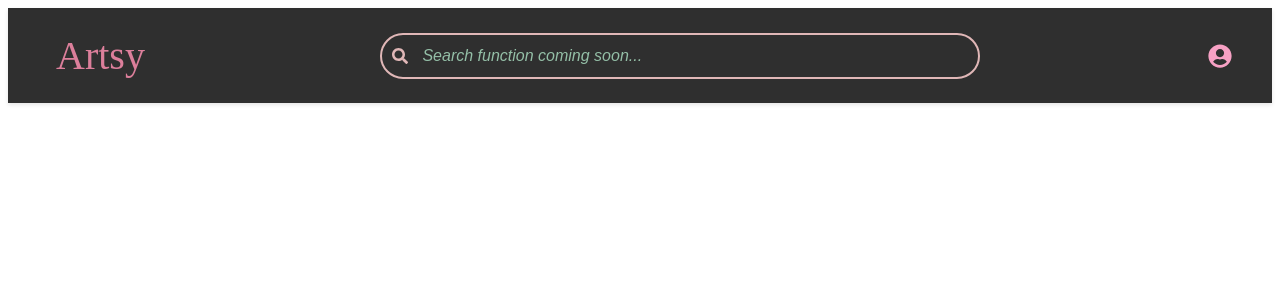
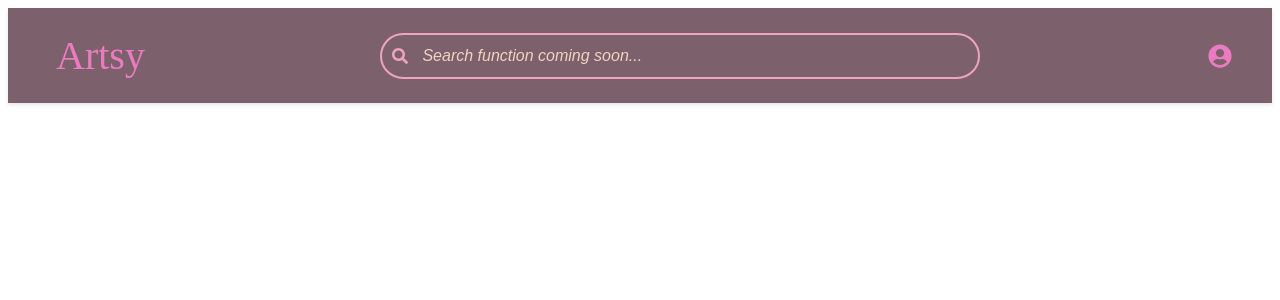
Before and after one commit to AnastasiiaMuzh/Project_Artsy, a React (Vite) app in the folder react-vite/: page / in a window 1280 px wide. Shown: the top 300 px of the page. Built offline with nearby package versions, Linux system fonts and the light colour scheme; no server answers.

Commit message:
color choice 5

```diff
--- a/react-vite/src/components/Navigation/Navigation.css
+++ b/react-vite/src/components/Navigation/Navigation.css
@@ -8,7 +8,7 @@
 }
 
 .nav-container {
-  background-color: #2f2f2f;
+  background-color: #7c606b;
   box-shadow: 0 2px 4px rgba(0,0,0,0.1);
 }
 
@@ -30,7 +30,7 @@
 
 .nav-link {
   text-decoration: none;
-  color: #dc7f9b;
+  color: #eb7bc0;
   padding: 8px 16px;
   border-radius: 4px;
   /* transition: all 0.2s ease; */
@@ -41,14 +41,14 @@
 .nav-link:hover {
   transform: scale(1.02);
   background-color: transparent;
-  color: #dc7f9b;
+  color: #c46bae;
 }
 .nav-right {
   display: flex;
   align-items: center;
   gap: 16px;
   white-space: nowrap;
-  color: #f7a1c4;
+  color: #eb7bc0;
 }
 
 .search-container {
@@ -73,30 +73,30 @@
 .search-icon {
   position: absolute;
   left: 12px;
-  color: #e0b7b7;
+  color: #eda4bd;
   font-size: 1rem;
 }
 
 .search-input {
   width: 100%;
   padding: 12px 20px 12px 40px;
-  border: 2px solid #e0b7b7;
+  border: 2px solid #eda4bd;
   border-radius: 25px;
   font-size: 16px;
-  background-color: #2f2f2f;
+  background-color: #7c606b;
 }
 
 .search-input:focus {
   outline: none;
-  box-shadow: 0 2px 8px #dc7f9b;
+  box-shadow: 0 2px 8px #c46bae;
 }
 
 .search-input:focus + .search-icon {
-  color: #f7a1c4;
+  color: #eb7bc0;
 }
 
 .search-input::placeholder {
-  color: #94bfa7;
+  color: #eed5c2;
   font-style: italic;
 }
 
@@ -112,11 +112,11 @@
 /* Update these styles to be more specific */
 .favorites-link .heart-icon {
   font-size: 24px;
-  color: #f7a1c4;
+  color: #eb7bc0;
 }
 
 .favorites-link:hover .heart-icon {
-  color: #dc7f9b;
+  color: #c46bae;
   transform: scale(1.02);
 }
 
@@ -124,17 +124,17 @@
   display: flex;
   align-items: center;
   gap: 8px;
-  color: #2f2f2f;
+  color: #7c606b;
   text-decoration: none;
   padding: 8px 16px;
   border-radius: 20px;
-  background-color: #f7a1c4;
+  background-color: #eb7bc0;
   transition: all 0.2s ease;
 }
 
 .create-product-link:hover {
-  background-color: #dc7f9b;
-  color: #2f2f2f;
+  background-color: #c46bae;
+  color: #7c606b;
   transform: translateY(-1px);
 }
 
--- a/react-vite/src/components/Navigation/ProfileButton.css
+++ b/react-vite/src/components/Navigation/ProfileButton.css
@@ -6,21 +6,21 @@
   display: flex;
   align-items: center;
   font-size: 24px;
-  color: #f7a1c4;
+  color: #eb7bc0;
   transition: all 0.2s ease;
 }
 
 .profile-button:hover {
   transform: scale(1.1);
-  color: #dc7f9b;
+  color: #c46bae;
 }
 
 .profile-dropdown {
   position: absolute;
   right: 0;
   top: 100%;
-  background-color: #2f2f2f;
-  border: 1px solid #e0b7b7;
+  background-color: #7c606b;
+  border: 1px solid #eda4bd;
   border-radius: 8px;
   padding: 8px 0;
   box-shadow: 0 2px 8px rgba(0, 0, 0, 0.1);
@@ -32,7 +32,7 @@
   padding: 6px 16px;
   list-style: none;
   font-size: 13px;
-  color: #f7a1c4;
+  color: #eb7bc0;
 }
 
 /* .profile-dropdown li:hover {
@@ -52,11 +52,11 @@
 
 .profile-dropdown button:hover {
     transform: scale(1.1);
-    color: #ff8fa3;
+    color: #c46bae;
 }
 
 .profile-dropdown .user-info {
-  border-bottom: 1px solid #e0b7b7;
+  border-bottom: 1px solid #eda4bd;
   padding-bottom: 8px;
   margin-bottom: 8px;
 }
@@ -68,18 +68,19 @@
 
 .profile-dropdown .nav-link {
   text-decoration: none;
-  color: #f7a1c4;
+  color: #eb7bc0;
   padding: 8px 12px;
   display: block;
   transition: background-color 0.2s ease;
 }
 
 .nav-link:hover {
-  color: #dc7f9b;
+  color: #c46bae;
+  background-color: rgba(235, 123, 192, 0.1);
 }
 
 .profile-dropdown .nav-link {
-  color: #f7a1c4;
+  color: #eb7bc0;
   font-size: 14px;
   padding: 8px 12px;
   margin: 4px 0;
@@ -96,14 +97,14 @@
 .logout-button {
     padding: 2px 8px 2px 8px;
     font-size: 8px;
-    color: #94bfa7;
-    background: #94bfa7;
+    color: #eb7bc0;
+    background: #eb7bc0;
     border: none;
     box-shadow: none;
     cursor: pointer;
 }
 
 .logout-button:hover {
-  background-color: #f7a1c4;
-  color: #2f2f2f;
+  background-color: #c46bae;
+  color: #7c606b;
 }
```
